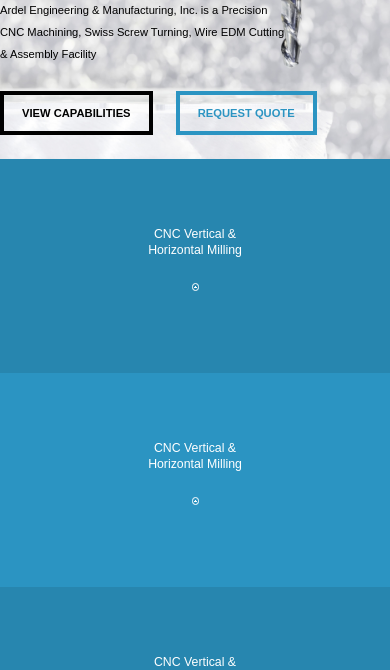
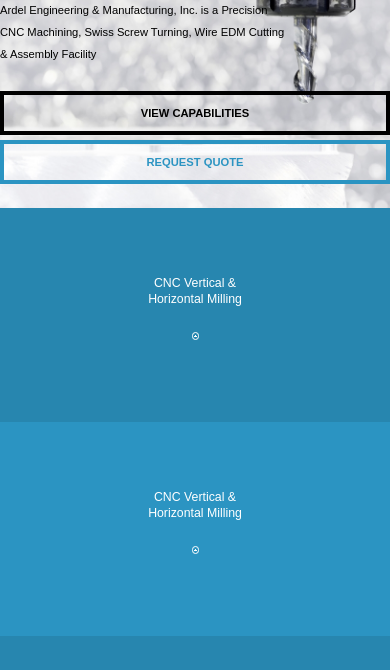
Before and after one commit to Jose-27/ThomasPublushingAssessment, a plain HTML site: page index.html in a window 390 px wide. Shown: the part 174-844 px from the top of the page. Drawn offline with Linux system fonts and the light colour scheme.

Commit message:
responsive fix

```diff
--- a/styleSheet.css
+++ b/styleSheet.css
@@ -407,6 +407,11 @@
     -webkit-transform:rotate(0);
     -o-transform:rotate(0);
   }
+  section li{
+  	display: block;
+  	text-align: center;
+  	margin-left: 0!important;
+  }
 }
 /***====================================================
           for bigger screens
```
